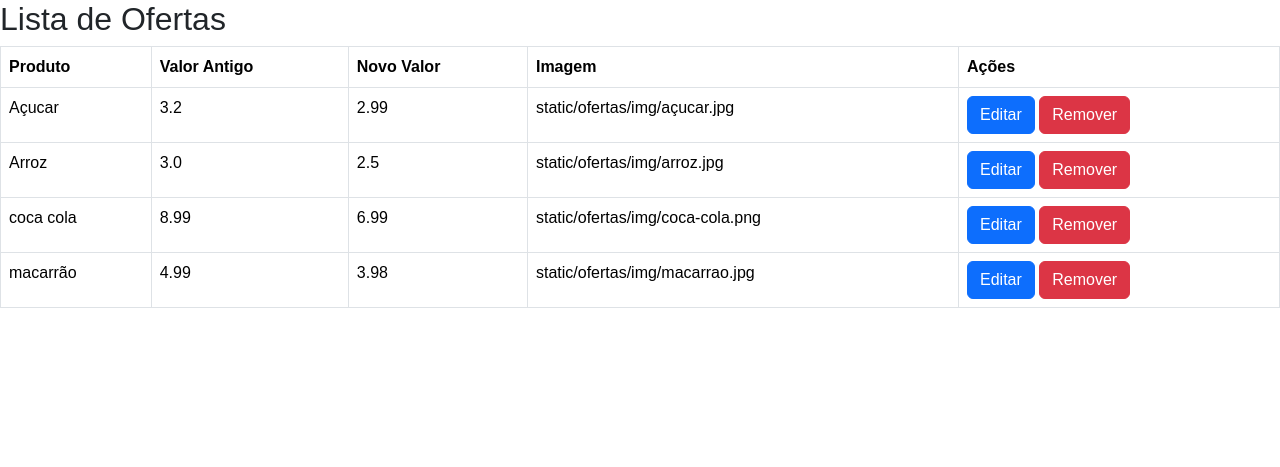
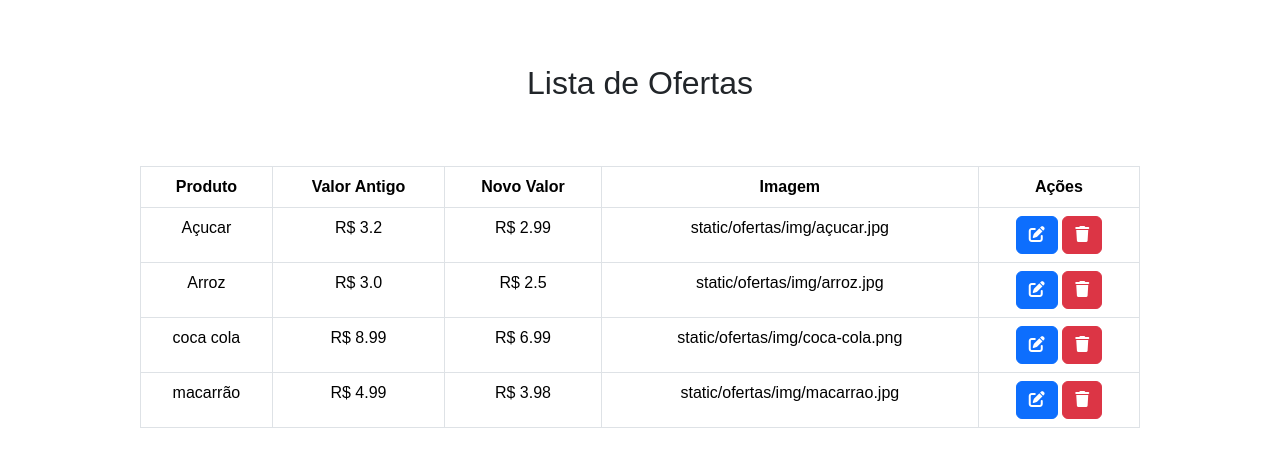
Before and after one commit to BrunoPereiradeSouza/supervarejo, a Django app: page /ofertas/admin/ in a window 1280 px wide. Shown: the top 467 px of the page. Run offline with Django 4.2, Linux system fonts and the light colour scheme; data comes from the database, SQL or seed files in the repository; both versions use the stored data as it was after the commit.

Commit message:
estilizando a página de admin das ofertas

```diff
--- a/ofertas/static/ofertas/css/style-ofertas.css
+++ b/ofertas/static/ofertas/css/style-ofertas.css
@@ -232,6 +232,40 @@
 }
 
 .form_oferta {
-    max-width: 800px;
+    max-width: 600px;
+    margin: 0 auto;
+    padding: 3rem 0;
+
+}
+
+.form_oferta .title_criar_oferta {
+    margin-bottom: 2.5rem;
+}
+
+.form_oferta button {
+    margin-top: 2rem;
+    padding: 0.7rem 1.7rem;
+    border-radius: .5rem;
+    transition: all 300ms ease-in-out;
+    box-shadow: -.5rem .5rem 1rem rgba(0, 0, 0, .2);
+}
+
+.form_oferta button:hover {
+    transform: scale(1.06);
+    box-shadow: -.8rem .8rem 1.8rem rgba(0, 0, 0, .25);
+}
+
+
+.h2_admin {
+    margin: 4rem 0;
+    text-align: center;
+}
+
+.main-content-admin {
+    max-width: 1000px;
     margin: 0 auto;
 }
+
+td, th {
+    text-align: center;
+}
--- a/ofertas/templates/ofertas/pages/form_oferta.html
+++ b/ofertas/templates/ofertas/pages/form_oferta.html
@@ -6,7 +6,7 @@
     <form class="form_oferta" method="post" enctype="multipart/form-data">
         {% csrf_token %}
 
-        <div class="mb-3">
+        <div class="mb-3 campo_oferta">
             <h1 class="title_criar_oferta">Cadastrar nova oferta</h1>
             <label for="nome_produto" class="form-control">Nome do Produto: {{form.nome_produto}}</label>
         </div>
--- a/ofertas/templates/ofertas/pages/ofertas_admin.html
+++ b/ofertas/templates/ofertas/pages/ofertas_admin.html
@@ -2,7 +2,8 @@
 
 <body>
 
-    <h2>Lista de Ofertas</h2>
+    <h2 class="h2_admin">Lista de Ofertas</h2>
+    <div class="main-content-admin">
         <table class=" table table-bordered">
             <thead>
                 <tr>
@@ -17,16 +18,17 @@
                 {% for oferta in ofertas %}
                 <tr>
                     <td>{{oferta.nome_produto}}</td>
-                    <td>{{oferta.valor_antigo}}</td>
-                    <td>{{oferta.novo_valor}}</td>
+                    <td>R$ {{oferta.valor_antigo}}</td>
+                    <td>R$ {{oferta.novo_valor}}</td>
                     <td>{{oferta.imagem}}</td>
                     <td>
-                        <a href="{% url 'ofertas_editar' id=oferta.id %}" class="btn btn-primary btm-sm">Editar</a>
-                        <a href="{% url 'ofertas_remover' id=oferta.id %}" class="btn btn-danger btm-sm">Remover</a>
+                        <a href="{% url 'ofertas_editar' id=oferta.id %}" class="btn btn-primary btm-sm"><i class="fa-solid fa-pen-to-square"></i></a>
+                        <a href="{% url 'ofertas_remover' id=oferta.id %}" class="btn btn-danger btm-sm"><i class="fa-solid fa-trash"></i></a>
                     </td>
                 </tr>
                 {% endfor %}
             </tbody>
         </table>
+    </div>
 
 </body>
```
Also changed, not shown: db.sqlite3, media/static/ofertas/img/macarrao.jpg (added).
